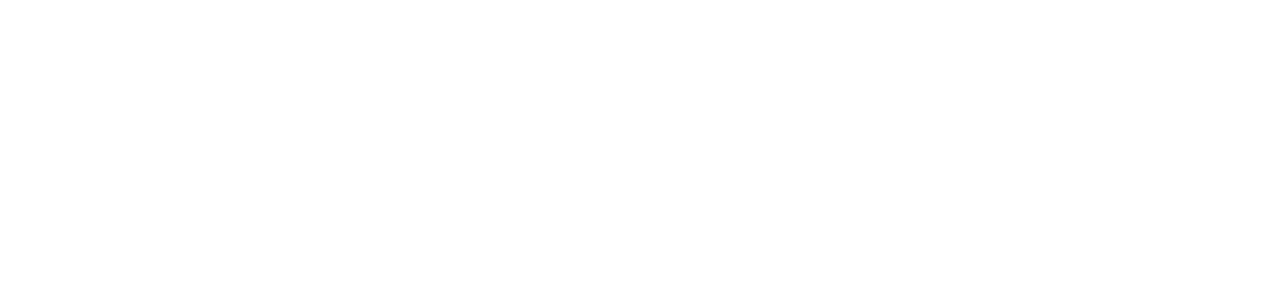
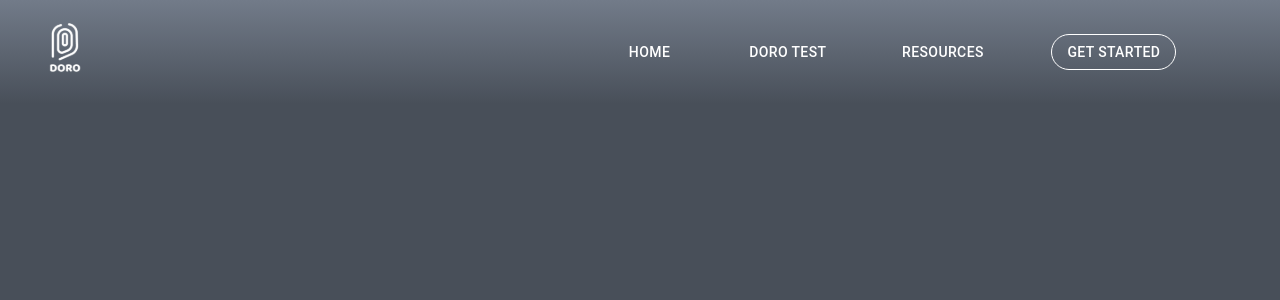
Before and after one commit to rastin1379/doro-frontend, a React (Create React App) app: page /doro-test-start in a window 1280 px wide. Before the commit this address had no page. Shown: the top 300 px of the page. Built offline with nearby package versions, Linux system fonts and the light colour scheme.

Commit message:
Creating Doro Chat Page

```diff
--- a/src/App.js
+++ b/src/App.js
@@ -4,6 +4,7 @@
 import MainPage from "./components/mainpage/MainPage";
 import ResourcesPage from './components/resources/ResourcesPage'
 import StartSection from './components/getstarted/getStartedPage'
+import DoroChat from './components/dorochat/DoroChat';
 import { Provider } from "react-redux";
 import { store } from './store/store';
 
@@ -16,6 +17,7 @@
             <Route path="/" element={<MainPage />} />
             <Route path="/resources" element={<ResourcesPage />} />{" "}
             <Route path="/get-started" element={<StartSection />} />{" "}
+            <Route path="/doro-test-start" element={<DoroChat />} />{" "}
             {/* Other routes can be added here later */}
           </Routes>
         </div>
--- /dev/null
+++ b/src/components/dorochat/DoroChat.js
@@ -0,0 +1,20 @@
+import React, { useEffect } from "react";
+import { useDispatch, useSelector } from "react-redux";
+import { login, selectIsLoggedIn } from "../../store/slices/authSlice";
+import Navbar from "../Navbar";
+import "../../styles/DoroChat.css";
+
+function DoroChat() {
+  const dispatch = useDispatch();
+  const isLoggedIn = useSelector(selectIsLoggedIn);
+
+  return (
+    <div className="chat-wrapper">
+      <div className="chat-section">
+        <Navbar />
+      </div>
+    </div>
+  );
+}
+
+export default DoroChat;
--- /dev/null
+++ b/src/styles/DoroChat.css
@@ -0,0 +1,23 @@
+.chat-wrapper {
+    position: relative;
+    height: 100vh;
+    overflow: hidden;
+}
+
+.chat-section .navbar {
+    position: absolute;
+    top: 0;
+    left: 0;
+    right: 0;
+    background: linear-gradient(to bottom, #727B89, transparent) !important;
+}
+
+.chat-section {
+    background-color: #484F59;
+    display: flex;
+    justify-content: flex-start;
+    position: relative;
+    height: 100vh;
+    align-items: flex-end;
+    gap: 5%;
+}
```
